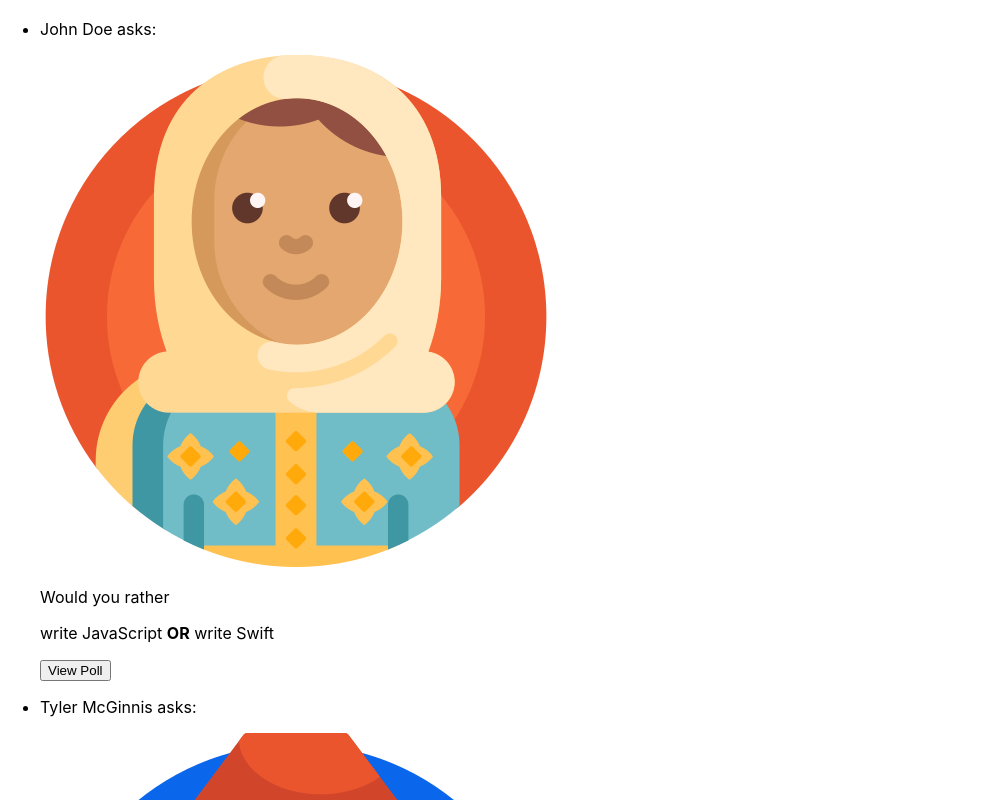
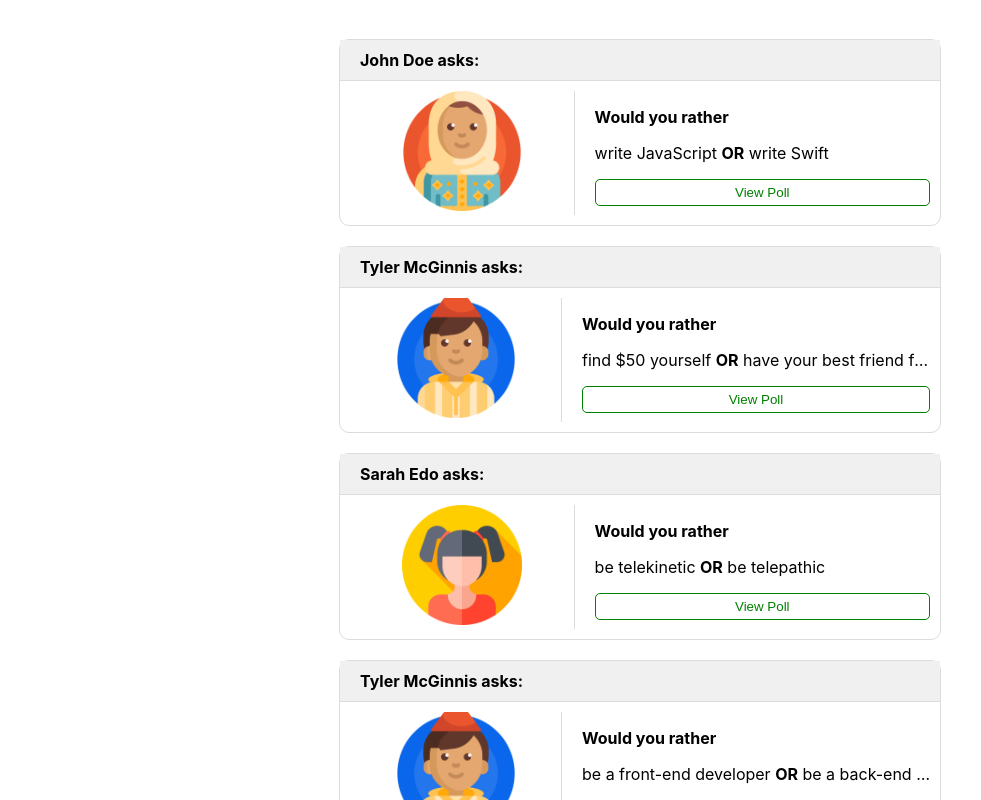
Before and after one commit to rarlala/WouldYouRather, a React (Create React App) app in the folder would-you-rather/: page / in a window 1280 px wide. Shown: the top 800 px of the page, without its empty margins (0-981 px from the left). Built offline with nearby package versions, Linux system fonts and the light colour scheme.

Commit message:
Question Component styling

```diff
--- a/would-you-rather/src/index.css
+++ b/would-you-rather/src/index.css
@@ -7,7 +7,87 @@ body {
   -moz-osx-font-smoothing: grayscale;
 }
 
-code {
-  font-family: source-code-pro, Menlo, Monaco, Consolas, 'Courier New',
-    monospace;
+a {
+  text-decoration: none;
 }
+
+ul {
+  padding-left: 0;
+}
+
+li {
+  list-style: none;
+  padding: 10px;
+}
+
+.container {
+  max-width: 1000px;
+  margin: 0 auto;
+  padding: 10px;
+}
+
+/* question */
+.question {
+  width: 100%;
+  max-width: 600px;
+  margin: 0 auto;
+  border: 1px solid gainsboro;
+  border-radius: 10px;
+}
+
+.question .author {
+  border-bottom: 1px solid gainsboro;
+  background: #f0f0f0;
+  margin: 0;
+  padding: 10px 0 10px 20px;
+  font-weight: bold;
+  font-size: 1rem;
+}
+
+.question-box {
+  display: flex;
+  margin: 10px;
+}
+
+.question-box-left {
+  width: 40%;
+  text-align: center;
+  border-right: 1px solid gainsboro;
+}
+
+.question-box-left img {
+  width: 120px;
+  margin: auto;
+}
+
+.question-box-right {
+  width: 60%;
+  padding-left: 20px;
+}
+
+.question-box-right .title {
+  font-weight: bold;
+  font-size: 1rem;
+}
+
+.question-box-right .question-text {
+  white-space: nowrap;
+  overflow: hidden;
+  text-overflow: ellipsis;
+}
+
+.question-box-right .view-poll {
+  width: 100%;
+  background: none;
+  padding: 5px 0;
+  border: 1px solid green;
+  color: green;
+  border-radius: 5px;
+  cursor: pointer;
+}
+
+.question-box-right .view-poll:hover {
+  background: green;
+  color: #fff;
+  transition: background 0.5s;
+}
```
